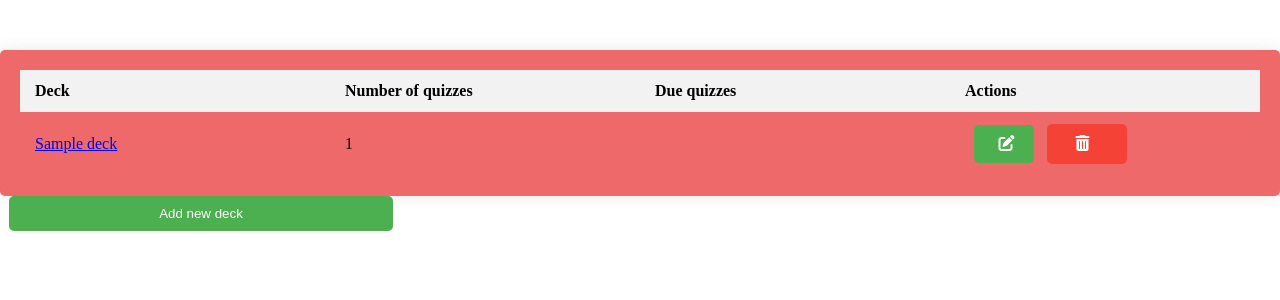
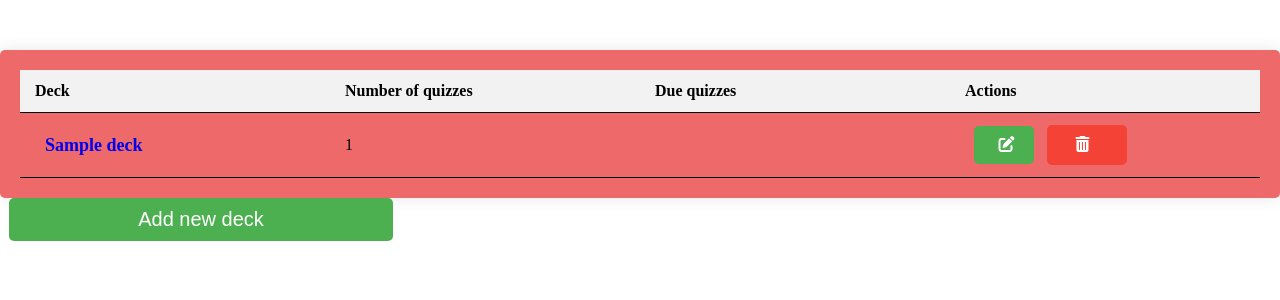
Before and after one commit to samuelkanyingi/quiz_web_app, a Flask app: page /decks in a window 1280 px wide. Shown: the part 62-362 px from the top of the page. Run offline with Flask 3, Linux system fonts and the light colour scheme; tables that the repository leaves empty hold one stand-in row (values such as "Sample post").

Commit message:
style(table): Add a underline to each row and remove hyperlink
- Added a bottom border to each table row for visibility
- Added removed underline on deck name for good appearance
- Changed color of deck name to black on hover

```diff
--- a/templates/home.html
+++ b/templates/home.html
@@ -168,6 +168,7 @@ button a{
         background-color: #4CAF50;
         border: none;
         transition: background-color 0.3s;
+        font-size: 20px;
        }
        button#myBtn:hover {
         background-color: #45a048;
@@ -304,6 +305,20 @@ button a{
         font-family: sans-serif;
         color: rgb(192, 72, 72);
         margin-bottom: 40px;
+      }
+      td a {
+        text-decoration: none;
+        font-size: 18px;
+        font-weight: bold;
+        font-family: 'Times New Roman', Times, serif;
+        padding: 5px 10px;
+      }
+      td a:hover {
+        color: black;
+      }
+      tr {
+        border-bottom: 1px solid black;
+
       }
     </style>
 </head>
```
